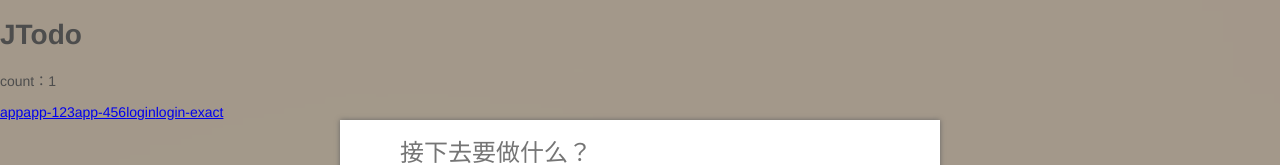
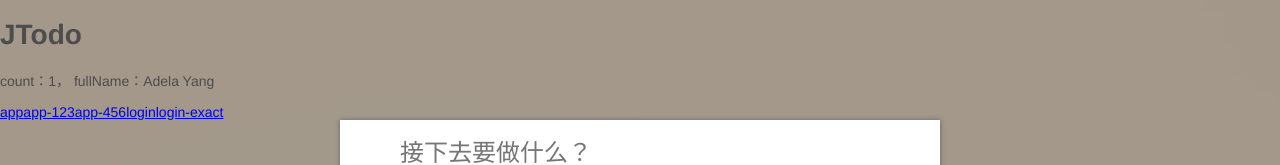
Before and after one commit to Adela2012/todo-ssr, a Vue app: page /app in a window 1280 px wide. Shown: the top 165 px of the page. Built offline with nearby package versions, Linux system fonts and the light colour scheme; the HTML template or start-up script is replaced by a standard one.

Commit message:
feat 4-6  getter&state

```diff
--- a/client/app.vue
+++ b/client/app.vue
@@ -2,7 +2,7 @@
   <div id="app">
     <div id="cover"></div>
     <Header></Header>
-    <p>count：{{count}}</p>
+    <p>count：{{count}}， fullName：{{fullName}}</p>
     <router-link :to="{name: 'app'}">app</router-link>
     <router-link to="/app/123">app-123</router-link>
     <router-link to="/app/456">app-456</router-link>
@@ -19,7 +19,7 @@
 <script>
 import Footer from './layout/Footer.jsx'
 import Header from './layout/Header.vue'
-
+import {mapState, mapGetters} from 'vuex'
 export default {
   components: {Footer, Header},
   data () {
@@ -28,9 +28,14 @@
     }
   },
   computed: {
-    count() {
-      return this.$store.state.count
-    }
+    ...mapState(['count']),
+    // count() {
+    //   return this.$store.state.count
+    // },
+    ...mapGetters(['fullName'])
+    // fullName () {
+    //   return this.$store.getters.fullName
+    // }
   },
   mounted() {
     this.$store.commit('updateCount',1)
--- /dev/null
+++ b/client/store/getters/getters.js
@@ -0,0 +1,5 @@
+export default {
+  fullName (state) {
+    return `${state.firstName} ${state.lastName}`
+  }
+}
--- /dev/null
+++ b/client/store/mutations/mutations.js
@@ -0,0 +1,5 @@
+export default {
+  updateCount (state, num) {
+    state.count = num
+  }
+}
--- /dev/null
+++ b/client/store/state/state.js
@@ -0,0 +1,5 @@
+export default {
+  count: 0,
+  firstName: 'Adela',
+  lastName: 'Yang'
+}
--- a/client/store/store.js
+++ b/client/store/store.js
@@ -1,13 +1,11 @@
 import Vuex from 'vuex'
+import defaultState from './state/state'
+import mutations from './mutations/mutations'
+import getters from './getters/getters'
 export default () => {
   return new Vuex.Store({
-    state: {
-      count: 0
-    },
-    mutations: {
-      updateCount (state, num)  {
-        state.count = num
-      }
-    }
+    state: defaultState,
+    mutations,
+    getters
   })
 }
```
Also changed, not shown: .babelrc.
